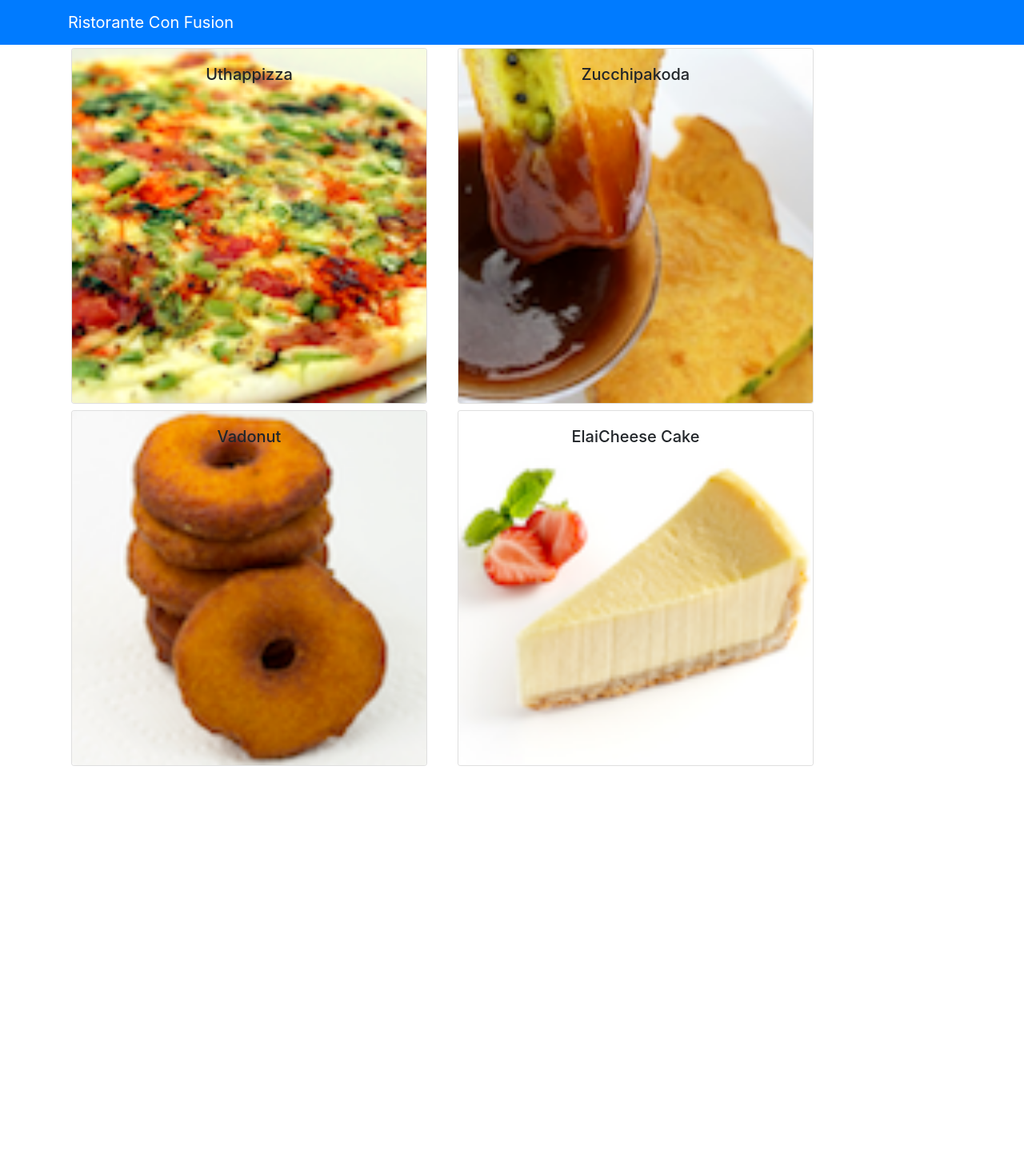
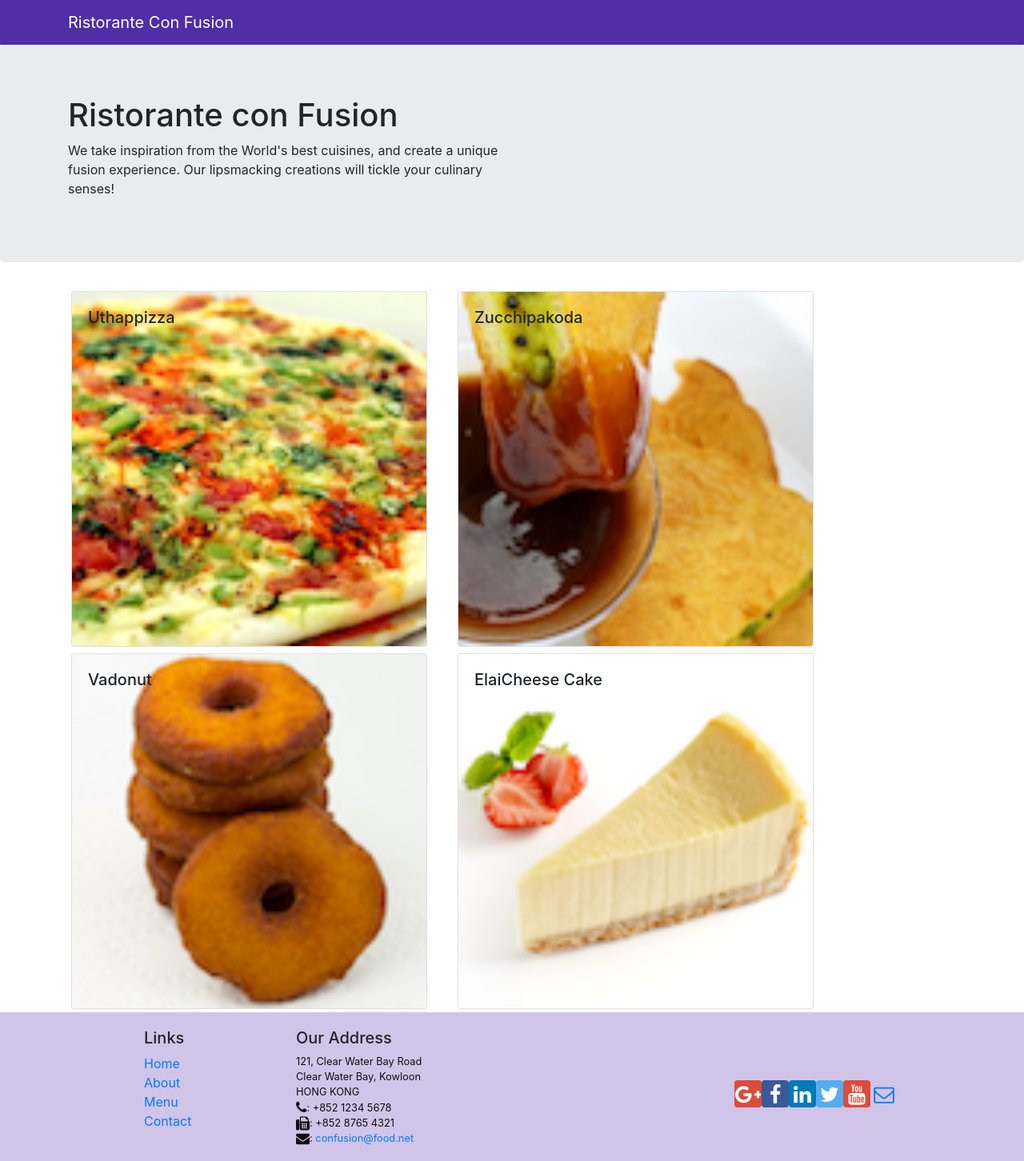
Before and after one commit to 42Bree/git-test, a React (Create React App) app: page / in a window 1280 px wide. Shown: the top 1452 px of the page at 80% size. Before the commit the page ends 962 px from the top, so only its background shows below. Built offline with nearby package versions, Linux system fonts and the light colour scheme.

Commit message:
This is the code before I learn about router

```diff
--- a/package.json
+++ b/package.json
@@ -7,9 +7,12 @@
     "@testing-library/react": "^11.1.0",
     "@testing-library/user-event": "^12.1.10",
     "bootstrap": "4.0.0",
+    "bootstrap-social": "5.1.1",
+    "font-awesome": "4.7.0",
     "react": "^17.0.1",
     "react-dom": "^17.0.1",
     "react-popper": "0.9.2",
+    "react-router-dom": "4.2.2",
     "react-scripts": "4.0.1",
     "reactstrap": "5.0.0",
     "web-vitals": "^0.2.4"
--- a/src/App.css
+++ b/src/App.css
@@ -1,38 +1,33 @@
-.App {
-  text-align: center;
+.row-header{
+  margin:0px auto;
+  padding:0px auto;
 }
 
-.App-logo {
-  height: 40vmin;
-  pointer-events: none;
+.row-content {
+  margin:0px auto;
+  padding: 50px 0px 50px 0px;
+  border-bottom: 1px ridge;
+  min-height:400px;
 }
 
-@media (prefers-reduced-motion: no-preference) {
-  .App-logo {
-    animation: App-logo-spin infinite 20s linear;
-  }
+.footer{
+  background-color: #D1C4E9;
+  margin:0px auto;
+  padding: 20px 0px 20px 0px;
+}
+.jumbotron {
+  padding:70px 30px 70px 30px;
+  margin:0px auto;
+  background: #9575CD ;
+  /* color:floralwhite; */
 }
 
-.App-header {
-  background-color: #282c34;
-  min-height: 100vh;
-  display: flex;
-  flex-direction: column;
-  align-items: center;
-  justify-content: center;
-  font-size: calc(10px + 2vmin);
-  color: white;
+address{
+  font-size:80%;
+  margin:0px;
+  color:#0f0f0f;
 }
 
-.App-link {
-  color: #61dafb;
+.navbar-dark {
+  background-color: #512DA8;
 }
-
-@keyframes App-logo-spin {
-  from {
-    transform: rotate(0deg);
-  }
-  to {
-    transform: rotate(360deg);
-  }
-}
--- a/src/App.js
+++ b/src/App.js
@@ -1,14 +1,16 @@
 import React, { Component } from 'react';
 import './App.css';
 import Main from './components/MainComponent';
-
+import { BrowserRouter } from 'react-router-dom';
 class App extends Component {
 
   render() {
     return (
-      <div className="App">
-        <Main />
-      </div>
+      <BrowserRouter>
+        <div className="App">
+          <Main />
+        </div>
+      </BrowserRouter>
     );
   }
 }
--- /dev/null
+++ b/src/components/FooterComponent.js
@@ -0,0 +1,50 @@
+import React from 'react';
+
+function Footer(props) {
+    return(
+    <div className="footer">
+        <div className="container">
+            <div className="row justify-content-center">
+                <div className="col-4 offset-1 col-sm-2">
+                    <h5>Links</h5>
+                    <ul className="list-unstyled">
+                        <li><a href="#">Home</a></li>
+                        <li><a href="#">About</a></li>
+                        <li><a href="#">Menu</a></li>
+                        <li><a href="contactus.html">Contact</a></li>
+                    </ul>
+                </div>
+                <div className="col-7 col-sm-5">
+                    <h5>Our Address</h5>
+                    <address>
+		              121, Clear Water Bay Road<br />
+		              Clear Water Bay, Kowloon<br />
+		              HONG KONG<br />
+		              <i className="fa fa-phone fa-lg"></i>: +852 1234 5678<br />
+		              <i className="fa fa-fax fa-lg"></i>: +852 8765 4321<br />
+		              <i className="fa fa-envelope fa-lg"></i>: <a href="mailto:confusion@food.net">
+                         confusion@food.net</a>
+                    </address>
+                </div>
+                <div className="col-12 col-sm-4 align-self-center">
+                    <div className="text-center">
+                        <a className="btn btn-social-icon btn-google" href="http://google.com/+"><i className="fa fa-google-plus"></i></a>
+                        <a className="btn btn-social-icon btn-facebook" href="http://www.facebook.com/profile.php?id="><i className="fa fa-facebook"></i></a>
+                        <a className="btn btn-social-icon btn-linkedin" href="http://www.linkedin.com/in/"><i className="fa fa-linkedin"></i></a>
+                        <a className="btn btn-social-icon btn-twitter" href="http://twitter.com/"><i className="fa fa-twitter"></i></a>
+                        <a className="btn btn-social-icon btn-google" href="http://youtube.com/"><i className="fa fa-youtube"></i></a>
+                        <a className="btn btn-social-icon" href="mailto:"><i className="fa fa-envelope-o"></i></a>
+                    </div>
+                </div>
+            </div>
+            <div className="row justify-content-center">
+                <div className="col-auto">
+                    <p>© Copyright 2018 Ristorante Con Fusion</p>
+                </div>
+            </div>
+        </div>
+    </div>
+    )
+}
+
+export default Footer;
--- /dev/null
+++ b/src/components/HeaderComponent.js
@@ -0,0 +1,28 @@
+import React, { Component } from 'react';
+import { Navbar, NavbarBrand, Jumbotron } from 'reactstrap';
+
+class Header extends Component {
+  render() {
+    return(
+    <React.Fragment>
+      <Navbar dark>
+        <div className="container">
+            <NavbarBrand href="/">Ristorante Con Fusion</NavbarBrand>
+        </div>
+      </Navbar>
+      <Jumbotron>
+           <div className="container">
+               <div className="row row-header">
+                   <div className="col-12 col-sm-6">
+                       <h1>Ristorante con Fusion</h1>
+                       <p>We take inspiration from the World's best cuisines, and create a unique fusion experience. Our lipsmacking creations will tickle your culinary senses!</p>
+                   </div>
+               </div>
+           </div>
+       </Jumbotron>
+    </React.Fragment>
+    );
+  }
+}
+
+export default Header;
--- /dev/null
+++ b/src/components/HomeComponent.js
@@ -0,0 +1,11 @@
+import React from 'react';
+
+function Home(props) {
+    return(
+      <div className="container">
+        <h4>Home</h4>
+      </div>
+    );
+}
+
+export default Home;
--- a/src/components/MainComponent.js
+++ b/src/components/MainComponent.js
@@ -1,9 +1,11 @@
 import React, { Component } from 'react';
-import { Navbar, NavbarBrand } from 'reactstrap';
 import Menu from './MenuComponent';
 import DishDetail from './DishdetailComponent';
 import { DISHES } from '../shared/dishes';
-
+import Header from './HeaderComponent';
+import Footer from './FooterComponent';
+import Home from './HomeComponent';
+import { Switch, Route, Redirect } from 'react-router-dom';
 class Main extends Component {
 
   constructor(props) {
@@ -21,13 +23,10 @@
   render() {
     return (
       <div>
-        <Navbar dark color="primary">
-          <div className="container">
-            <NavbarBrand href="/">Ristorante Con Fusion</NavbarBrand>
-          </div>
-        </Navbar>
+        <Header />
         <Menu dishes={this.state.dishes} onClick={(dish) => this.onDishSelect(dish)} />
         <DishDetail dishes={this.state.dishes} selectedMenuDish = {this.state.selectedDish} dish={this.state.dishes.filter((dish) => dish.id === this.state.selectedDish)[0]} />
+        <Footer />
       </div>
     );
   }
--- a/src/components/MenuComponent.js
+++ b/src/components/MenuComponent.js
@@ -1,59 +1,25 @@
-// import React from 'react';
-// import { Card, CardImg, CardImgOverlay, CardTitle } from 'reactstrap';
-
-// function RenderMenuItem({dish, onClick}) {
-
-//     return(
-//         <Card key={dish.id} onClick={() => onClick(dish)}>
-//           <CardImg width="100%" src={dish.image} alt={dish.name} />
-//           <CardImgOverlay>
-//               <CardTitle>{dish.name}</CardTitle>
-//           </CardImgOverlay>
-//         </Card>
-//     );
-
-// }
-
-// const Menu = (props) => {
-
-//     const menu = props.dishes.map((dish) => {
-//         return (
-//           <div key={dish.id} className="col-12 col-md-5 m-1">
-//             <RenderMenuItem dish={dish} onClick={props.onClick} />
-//           </div>
-//         );
-//     });
-
-//     return (
-//         <div className="container">
-//             <div className="row">
-//                 {menu}
-//             </div>
-//         </div>
-//     );
-
-// }
-
-// export default Menu;
-
-import React, {Component} from 'react';
+import React from 'react';
 import { Card, CardImg, CardImgOverlay, CardTitle } from 'reactstrap';
 
-class Menu extends Component {
-    constructor(props) {
-        super(props);
-    }
+function RenderMenuItem({dish, onClick}) {
 
-    render() {
-        const menu = this.props.dishes.map((dish) => {
-            return (
-              <div key={dish.id} className="col-12 col-md-5 m-1">
-                <Card key={dish.id} onClick={() => this.props.onClick(dish)}>
+    return(
+        <Card key={dish.id} onClick={() => onClick(dish)}>
           <CardImg width="100%" src={dish.image} alt={dish.name} />
           <CardImgOverlay>
               <CardTitle>{dish.name}</CardTitle>
           </CardImgOverlay>
         </Card>
+    );
+
+}
+
+const Menu = (props) => {
+
+    const menu = props.dishes.map((dish) => {
+        return (
+          <div key={dish.id} className="col-12 col-md-5 m-1">
+            <RenderMenuItem dish={dish} onClick={props.onClick} />
           </div>
         );
     });
@@ -65,8 +31,42 @@
             </div>
         </div>
     );
-    }
+
 }
 
+export default Menu;
 
-export default Menu;
+// import React, {Component} from 'react';
+// import { Card, CardImg, CardImgOverlay, CardTitle } from 'reactstrap';
+
+// class Menu extends Component {
+//     constructor(props) {
+//         super(props);
+//     }
+
+//     render() {
+//         const menu = this.props.dishes.map((dish) => {
+//             return (
+//               <div key={dish.id} className="col-12 col-md-5 m-1">
+//                 <Card key={dish.id} onClick={() => this.props.onClick(dish)}>
+//                     <CardImg width="100%" src={dish.image} alt={dish.name} />
+//                     <CardImgOverlay>
+//                         <CardTitle>{dish.name}</CardTitle>
+//                     </CardImgOverlay>
+//                 </Card>
+//               </div>
+//             );
+//         });
+
+//         return (
+//             <div className="container">
+//                 <div className="row">
+//                     {menu}
+//                 </div>
+//             </div>
+//         );
+//     }
+// }
+
+
+// export default Menu;
--- a/src/index.js
+++ b/src/index.js
@@ -1,5 +1,7 @@
 import React from 'react';
 import ReactDOM from 'react-dom';
+import 'font-awesome/css/font-awesome.css';
+import 'bootstrap-social/bootstrap-social.css';
 import './index.css';
 import App from './App';
 import reportWebVitals from './reportWebVitals';
```
Also changed, not shown: 2 other files (tests, documents, lock files or other folders). Lines whose indentation alone changed are shown as unchanged.
